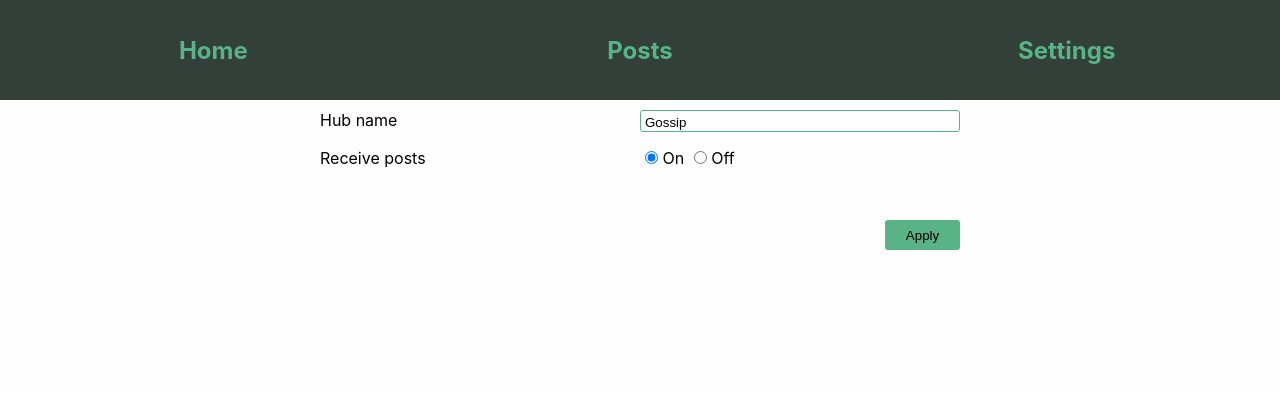
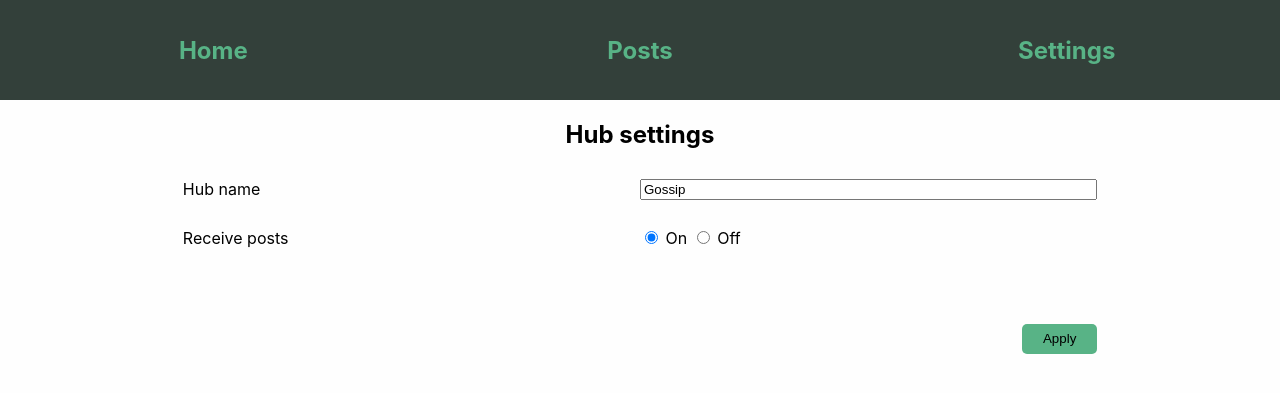
Before and after one commit to jespermunkeby/gossip, a Flask app: page /settings in a window 1280 px wide. Shown: the top 393 px of the page. Run offline with Flask 3, Linux system fonts and the light colour scheme; parts of the project's set-up code (start-up, migrations or seed data) failed here and were passed over.

Commit message:
small fixes for demo 3

```diff
--- a/Hub/main.py
+++ b/Hub/main.py
@@ -52,10 +52,10 @@ update_posts()              # add posts to peripheral to broadcast
 new_posts_event.clear()     # clear event, no need for it at start
 
 # create and run thread for peripheral
-#peripheral_thread = threading.Thread(target=peripheral.advertise, args=())
+peripheral_thread = threading.Thread(target=peripheral.advertise, args=())
 # central_thread = threading.Thread(target=central.<central run function>, args=(<central run function args>))
 web_thread = threading.Thread(target=run_web_config, args=())
-#peripheral_thread.start()
+peripheral_thread.start()
 # central_thread.start()
 web_thread.start()
 
@@ -65,7 +65,7 @@ while True:
     if user_input == 'q':           # temporary (?), user enters q to quit
         print("exiting...")
         quit_event.set()            # set quit event, should get threads to finish
-        #peripheral_thread.join()    # wait for peripheral thread to finish
+        peripheral_thread.join()    # wait for peripheral thread to finish
         # central_thread.join()
         break
     elif user_input == 'c':         # temporary (?), user enters c to clear database
--- a/Hub/util.py
+++ b/Hub/util.py
@@ -3,10 +3,11 @@ CHARACTERISTIC_UUID = "08590F7E-DB05-467E-8757-72F6FAEB13D4"
 HUB_NAME = "P2P GOSSIP"
 APPEARANCE = 0
 ADVERTISEMENT_TIME = 0       # time in seconds for advertisement
-DOWN_TIME = 3 #0.01
+DOWN_TIME = 1 #0.01
 DATABASE_FILE = "posts.db"
 DEFAULT_SCANTIME_MS = 3500
 CENTRAL_LISTEN_TIME = 10_000
 CENTRAL_IDLE_TIME   = 3
 WEB_APP_IP = "10.15.5.1"
+#WEB_APP_IP = "127.0.0.1"
 WEB_APP_PORT = 5000
--- a/Hub/website/settings/settings.py
+++ b/Hub/website/settings/settings.py
@@ -25,7 +25,6 @@ def read_config():
         return DEFAULT_CONFIG
 
 
-## TODO: change this
 def _write(config):
     '''Write settings to a JSON file'''
     with open(FILE_PATH, 'w') as f:
--- a/Hub/website/static/style.css
+++ b/Hub/website/static/style.css
@@ -25,7 +25,7 @@ body {
 
 .grid-container {
     display: grid;
-    grid-template-columns: repeat(4, 1fr);
+    grid-template-columns: 2fr 5fr 5fr 2fr;
     grid-template-rows: 100px;
     grid-gap: 0px;
     height: inherit;
@@ -105,7 +105,7 @@ a.nav-link:hover {
 }
 
 button.close {
-    float: right;
+    /*float: right;*/
     border: none;
     background: none;
     opacity: 0.5;
@@ -126,6 +126,11 @@ button.close {
     grid-column: 2 / -2;
     grid-row: 3;
 }
+
+h2.page-title {
+  text-align: center;
+  margin-bottom: 30px;
+}
 /* Page content end */
 
 
@@ -145,6 +150,7 @@ form > h3 {
 }
 
 .form-group {
+    margin-bottom: 12px;
     display: grid;
     grid-template-columns: repeat(2, 1fr);
 }
@@ -154,11 +160,11 @@ form > h3 {
   margin: 5px 0 2px 0;
 }
 
-.form-control {
+.form-control .form-radio-group {
     margin-right: 0px;
     background: var(--text-box-bg);
     border: 1px solid var(--accent);
-    border-radius: 3px;
+    border-radius: 5px;
     box-sizing: border-box;
     padding-left: 4px;
     padding-top: 4px;
@@ -189,7 +195,7 @@ form > .btn {
     align-self: end;
     background: var(--accent);
     border: 0px;
-    border-radius: 3px;
+    border-radius: 5px;
     cursor: pointer;
 }
 
@@ -219,10 +225,15 @@ form > .btn:hover {
     border-radius:10px;
     margin:10px 0;
     border:1px solid var(--accent);
+    display: grid;
+    grid-template-columns: 1fr 20px;
+    overflow-wrap: break-word;
+    word-break: break-all;
+    max-width: 100%;
 }
 
-.post form {
-    float:right;
+.post > form {
+  /*float:right;*/
 }
 
 #new_post_form textarea {
@@ -241,4 +252,8 @@ form > .btn:hover {
     .posts_container {
         grid-template-columns:1fr;
     }
+  /*.post {
+    max-width: 6rem;
+  }*/
+
 }
--- a/Hub/website/templates/home.html
+++ b/Hub/website/templates/home.html
@@ -2,8 +2,8 @@
 {% block title %} - Home{% endblock %}
 
 {% block content %}
-  <h1>Welcome to the P2P Gossip Hub config page!</h1>
-  <h3>
+  <h2 class="page-title">Welcome to the P2P Gossip Hub config page!</h2>
+  <!--h4>
     This page lets you adjust settings on your P2P Gossip Hub.
-  </h3>
+  </h4-->
 {% endblock %}
--- a/Hub/website/templates/posts.html
+++ b/Hub/website/templates/posts.html
@@ -2,7 +2,7 @@
 {% block title %} - Status{% endblock %}
 
 {% block content %}
-  <h2>*Information about the hub*</h2>
+  <!--h2 class="page-title"></h2-->
 
   {% with all_posts = get_posts() %}
     <div class="posts_container">
--- a/Hub/website/templates/settings.html
+++ b/Hub/website/templates/settings.html
@@ -2,6 +2,7 @@
 {% block title %} - Settings{% endblock %}
 
 {% block content %}
+  <h2 class="page-title">Hub settings</h2>
 
   <!--Build form from config file-->
   <form class="settings" method="POST">
@@ -14,11 +15,11 @@
               {{ setting['name']}}
             </label>
             {% if setting['type'] == 'radio' %}
-            <div class="form-radio-button">
-              <input type="radio" class="form-control" id={{ key }} name={{ key }} value={{ True }}
+              <div class="form-radio-group">
+                <input type="radio" class="form-radio-button" id={{ key }} name={{ key }} value={{ True }}
                                   {% if setting['value'] %} checked {% endif %}>
                 On
-              <input type="radio" class="form-control" id={{ key }} name={{ key }} value={{ False }}
+                <input type="radio" class="form-radio-button" id={{ key }} name={{ key }} value={{ False }}
                                   {% if not setting['value'] %} checked {% endif %}>
                 Off
               </div>
--- a/Hub/website/views.py
+++ b/Hub/website/views.py
@@ -25,7 +25,7 @@ def define_views(add_post, delete_post):
             if form['form'] == 'delete':
                 delete_post(form['post_id'])
             elif form['form'] == 'new_post':
-                add_post(form['post_content'])
+                add_post(form['post_content'] + '  ')
         return render_template("posts.html")
 
     return views
```
Also changed, not shown: Hub/website/templates/base.html (+3 -9 lines), 1 other file. Lines whose indentation alone changed are shown as unchanged.
